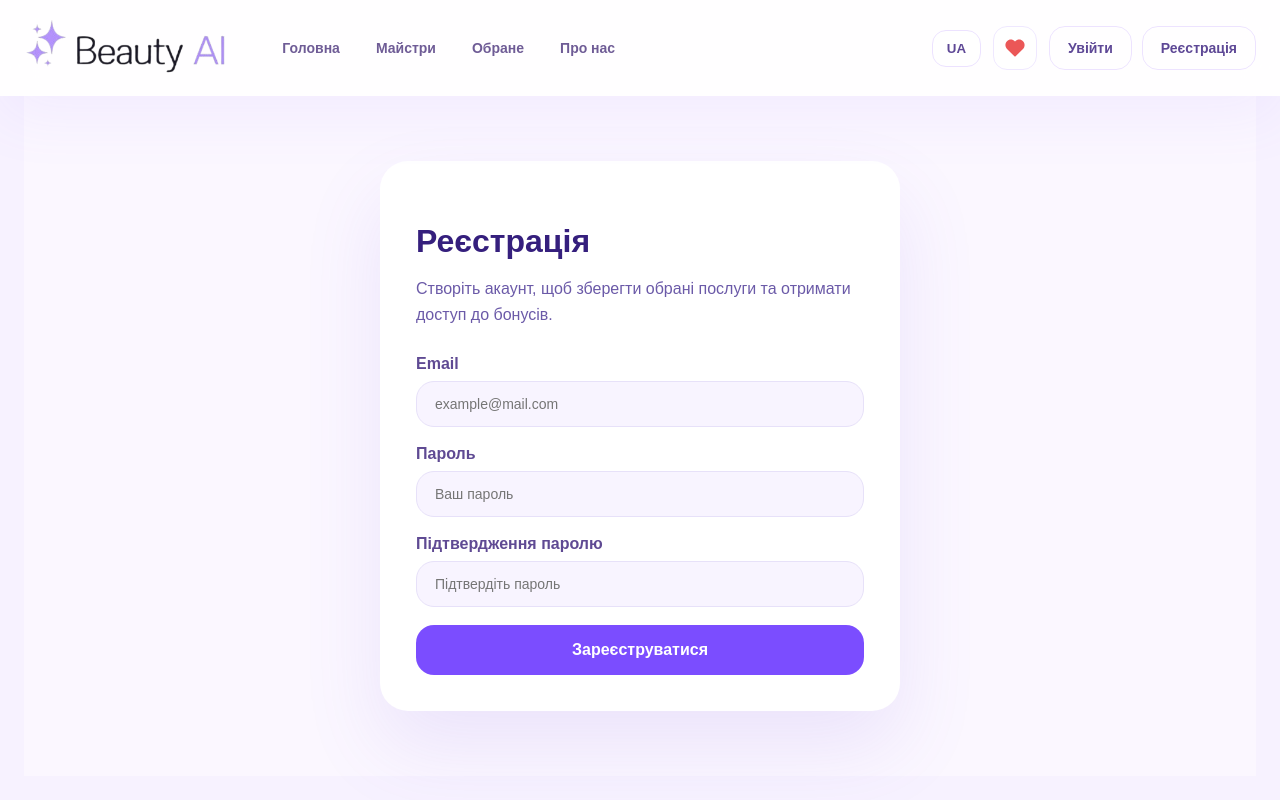
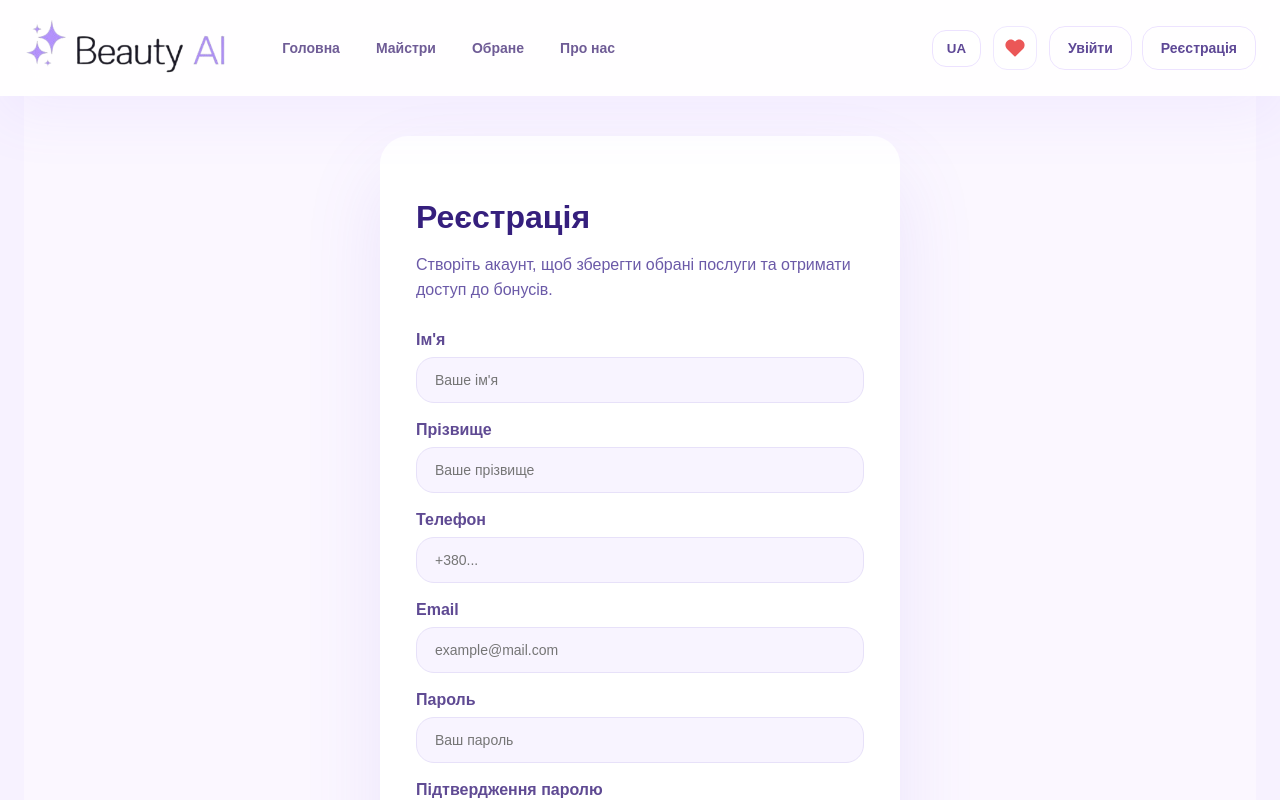
Before and after one commit to AndS9/beauty-ai-platform, a React (Vite) app in the folder frontend/: page /#/register in a window 1280 px wide. Shown: the top 800 px of the page. Built offline with nearby package versions, Linux system fonts and the light colour scheme; no server answers.

Commit message:
Solution

```diff
--- a/frontend/src/pages/RegisterPage/RegisterPage.tsx
+++ b/frontend/src/pages/RegisterPage/RegisterPage.tsx
@@ -1,11 +1,14 @@
 import { useState } from 'react';
 import { useNavigate } from 'react-router-dom';
-import { loginUser, registerUser } from '../../services/authService';
+import { registerUser } from '../../services/authService';
 import './RegisterPage.scss';
 
 export const RegisterPage = () => {
   const [email, setEmail] = useState('');
   const [password, setPassword] = useState('');
+  const [firstName, setFirstName] = useState('');
+  const [lastName, setLastName] = useState('');
+  const [phone, setPhone] = useState('');
   const [confirmPassword, setConfirmPassword] = useState('');
   const [error, setError] = useState<string | null>(null);
   const [isLoading, setIsLoading] = useState(false);
@@ -15,7 +18,14 @@ export const RegisterPage = () => {
     event.preventDefault();
     setError(null);
 
-    if (!email.trim() || !password.trim() || !confirmPassword.trim()) {
+    if (
+      !email.trim() ||
+      !password.trim() ||
+      !confirmPassword.trim() ||
+      !firstName.trim() ||
+      !lastName.trim() ||
+      !phone.trim()
+    ) {
       setError('Будь ласка, заповніть всі поля.');
       return;
     }
@@ -27,7 +37,13 @@ export const RegisterPage = () => {
 
     try {
       setIsLoading(true);
-      const data = await registerUser({ email, password });
+      const data = await registerUser({
+        email,
+        password,
+        first_name: firstName,
+        last_name: lastName,
+        phone,
+      });
 
       if (data?.access && data?.refresh) {
         navigate('/');
@@ -56,6 +72,42 @@ export const RegisterPage = () => {
         </p>
 
         <form className="register__form" onSubmit={handleSubmit}>
+          <label className="register__label">
+            Ім'я
+            <input
+              type="text"
+              value={firstName}
+              onChange={e => setFirstName(e.target.value)}
+              className="register__input"
+              placeholder="Ваше ім'я"
+              required
+            />
+          </label>
+
+          <label className="register__label">
+            Прізвище
+            <input
+              type="text"
+              value={lastName}
+              onChange={e => setLastName(e.target.value)}
+              className="register__input"
+              placeholder="Ваше прізвище"
+              required
+            />
+          </label>
+
+          <label className="register__label">
+            Телефон
+            <input
+              type="tel"
+              value={phone}
+              onChange={e => setPhone(e.target.value)}
+              className="register__input"
+              placeholder="+380..."
+              required
+            />
+          </label>
+
           <label className="register__label">
             Email
             <input
--- a/frontend/src/services/authService.ts
+++ b/frontend/src/services/authService.ts
@@ -63,6 +63,12 @@ export const sendGoogleTokenToBackend = async (idToken: string) => {
 export interface RegisterPayload {
   email: string;
   password: string;
+}
+
+export interface ExtendedRegisterPayload extends RegisterPayload {
+  first_name: string;
+  last_name: string;
+  phone: string;
 }
 
 export interface LoginPayload {
@@ -148,7 +154,7 @@ export const verifyToken = async (token?: string) => {
   return true;
 };
 
-export const registerUser = async (payload: RegisterPayload) => {
+export const registerUser = async (payload: ExtendedRegisterPayload) => {
   try {
     const response = await fetch(`${API_BASE_URL}/users/register/`, {
       method: 'POST',
```
